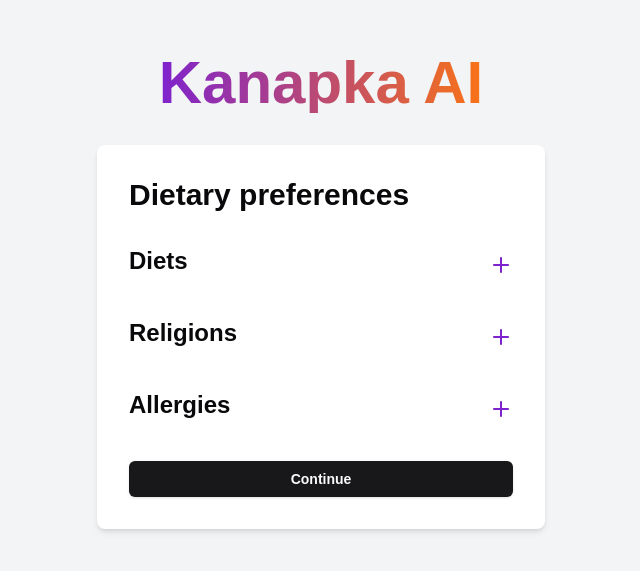
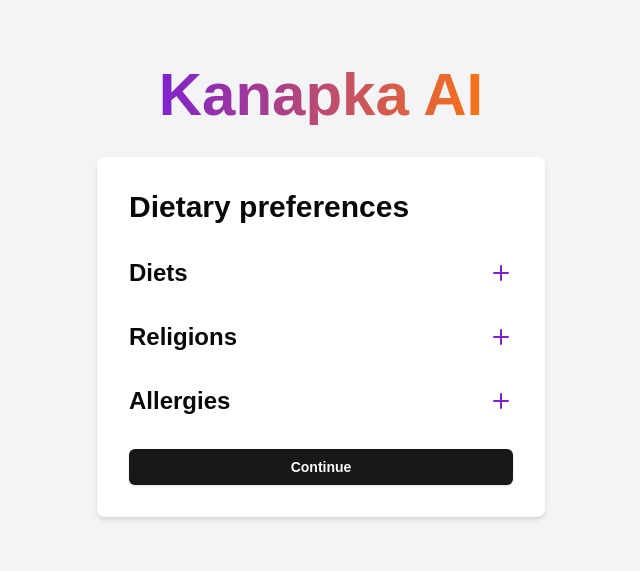
Before and after one commit to Glider6014/kanapka-ai, a Next.js app: page /user/signup/dietary-details in a window 1280 px wide. Shown: the part 109-680 px from the top of the page, without its empty margins (319-959 px from the left). Built offline with nearby package versions, Linux system fonts and the light colour scheme; what tailwindcss-motion would draw is missing.

Commit message:
Plus (modal) at the same height as the inscription

```diff
--- a/app/user/signup/dietary-details/page.tsx
+++ b/app/user/signup/dietary-details/page.tsx
@@ -101,7 +101,10 @@
   };
 
   // Deleting preferences
-  const removePreference = (type: PreferenceCategory, value: string | string[]) => {
+  const removePreference = (
+    type: PreferenceCategory,
+    value: string | string[]
+  ) => {
     if (type === "diets") setDiet(null);
     if (type === "religions") setReligion(null);
     if (type === "allergies" && typeof value === "string")
@@ -212,8 +215,8 @@
           <h1 className="font-bold text-3xl">Dietary preferences</h1>
           {/* Diet Preferences */}
           <div>
-            <div className="flex items-center justify-between">
-              <p className="text-2xl font-bold mb-2">Diets</p>
+            <div className="flex items-center gap-2 justify-between">
+              <p className="text-2xl font-bold">Diets</p>
               {renderModal("diets")}
             </div>
             {renderPreferences(diet, "diets")}
@@ -221,8 +224,8 @@
 
           {/* Religion Preferences */}
           <div>
-            <div className="flex items-center justify-between">
-              <p className="text-2xl font-bold mb-2">Religions</p>
+            <div className="flex items-center gap-2  justify-between">
+              <p className="text-2xl font-bold">Religions</p>
               {renderModal("religions")}
             </div>
             {renderPreferences(religion, "religions")}
@@ -230,8 +233,8 @@
 
           {/* Allergies Preferences */}
           <div>
-            <div className="flex items-center justify-between">
-              <p className="text-2xl font-bold mb-2">Allergies</p>
+            <div className="flex items-center gap-2 justify-between">
+              <p className="text-2xl font-bold">Allergies</p>
               {renderModal("allergies")}
             </div>
             <div className="flex flex-wrap gap-2">
```
